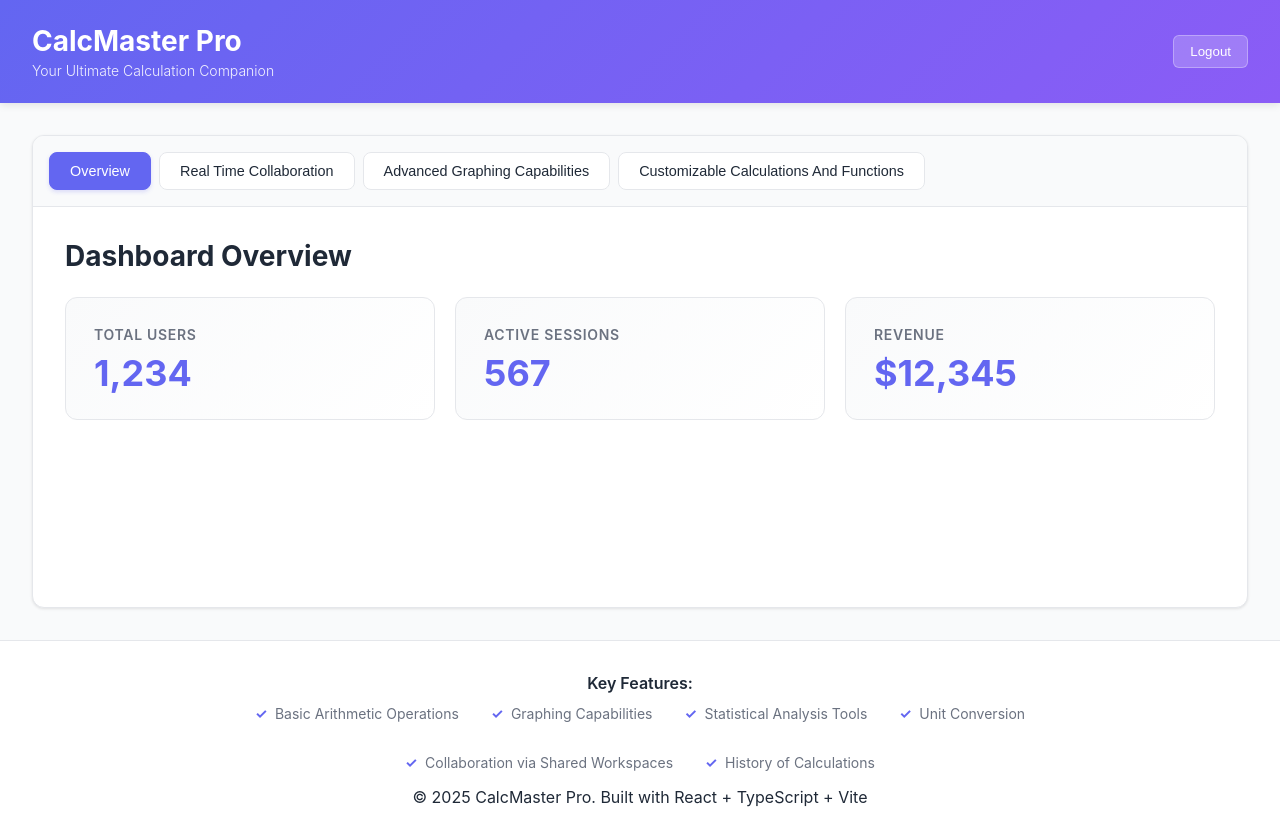
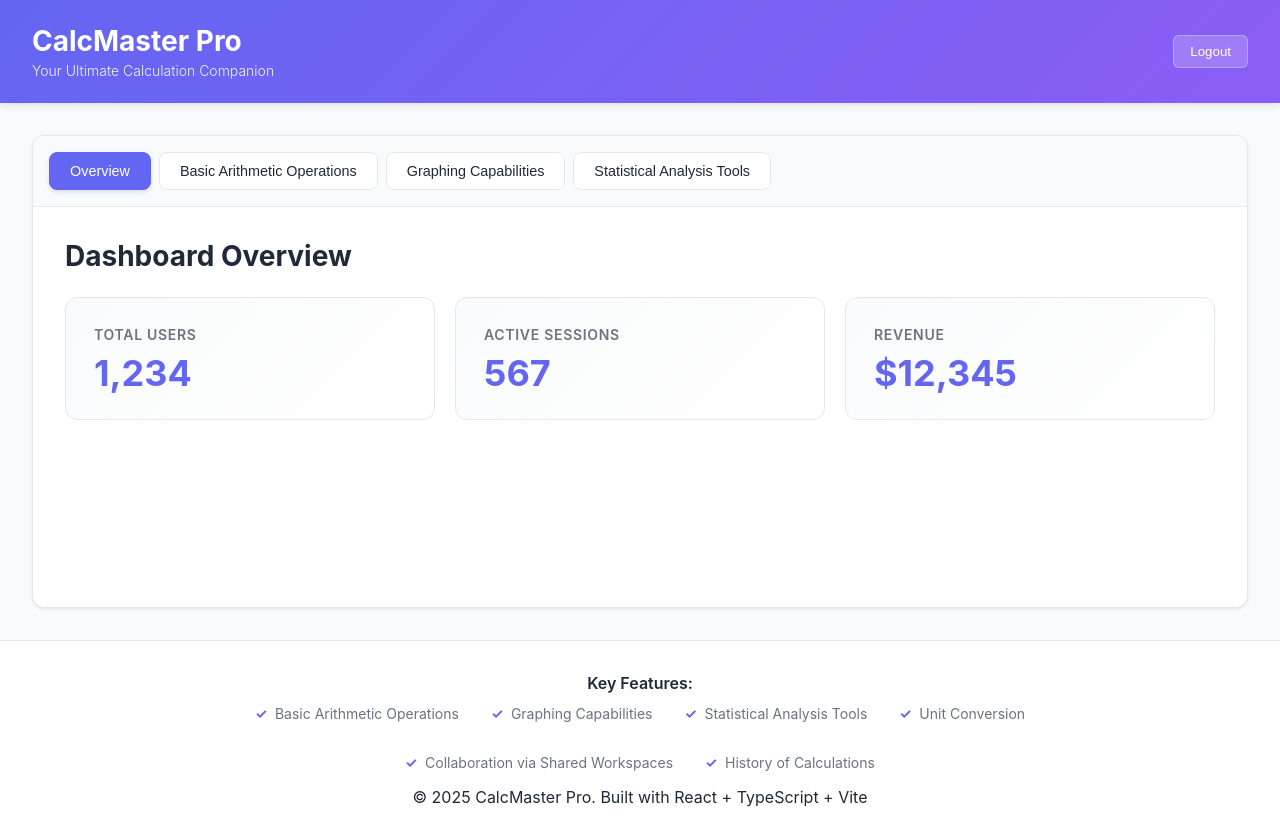
Before and after one commit to playworks93/calcmaster-pro-landing-app, a React (Vite) app: page / in a window 1280 px wide. Both pictures are taken after typing "name@example.com", "Sample123" into the empty fields and a click on the button "Sign In". Built offline with nearby package versions, Linux system fonts and the light colour scheme.

Commit message:
Add src/components/Dashboard.tsx

```diff
--- a/src/components/Dashboard.tsx
+++ b/src/components/Dashboard.tsx
@@ -15,22 +15,22 @@ const Dashboard = (props: DashboardProps) => {
           Overview
         </button>
         <button
-          className={activeTab === 'real_time_collaboration' ? 'active' : ''}
-          onClick={() => setActiveTab('real_time_collaboration')}
+          className={activeTab === 'basic_arithmetic_operations' ? 'active' : ''}
+          onClick={() => setActiveTab('basic_arithmetic_operations')}
         >
-          Real Time Collaboration
+          Basic Arithmetic Operations
         </button>
         <button
-          className={activeTab === 'advanced_graphing_capabilities' ? 'active' : ''}
-          onClick={() => setActiveTab('advanced_graphing_capabilities')}
+          className={activeTab === 'graphing_capabilities' ? 'active' : ''}
+          onClick={() => setActiveTab('graphing_capabilities')}
         >
-          Advanced Graphing Capabilities
+          Graphing Capabilities
         </button>
         <button
-          className={activeTab === 'customizable_calculations_and_functions' ? 'active' : ''}
-          onClick={() => setActiveTab('customizable_calculations_and_functions')}
+          className={activeTab === 'statistical_analysis_tools' ? 'active' : ''}
+          onClick={() => setActiveTab('statistical_analysis_tools')}
         >
-          Customizable Calculations And Functions
+          Statistical Analysis Tools
         </button>
       </nav>
 
@@ -55,24 +55,24 @@ const Dashboard = (props: DashboardProps) => {
           </div>
         )}
 
-        {activeTab === 'real_time_collaboration' && (
+        {activeTab === 'basic_arithmetic_operations' && (
           <div className="tab-content">
-            <h2>Real-time Collaboration</h2>
-            <p>Manage your real time collaboration here.</p>
+            <h2>Basic Arithmetic Operations</h2>
+            <p>Manage your basic arithmetic operations here.</p>
           </div>
         )}
 
-        {activeTab === 'advanced_graphing_capabilities' && (
+        {activeTab === 'graphing_capabilities' && (
           <div className="tab-content">
-            <h2>Advanced Graphing Capabilities</h2>
-            <p>Manage your advanced graphing capabilities here.</p>
+            <h2>Graphing Capabilities</h2>
+            <p>Manage your graphing capabilities here.</p>
           </div>
         )}
 
-        {activeTab === 'customizable_calculations_and_functions' && (
+        {activeTab === 'statistical_analysis_tools' && (
           <div className="tab-content">
-            <h2>Customizable Calculations and Functions</h2>
-            <p>Manage your customizable calculations and functions here.</p>
+            <h2>Statistical Analysis Tools</h2>
+            <p>Manage your statistical analysis tools here.</p>
           </div>
         )}
       </div>
```
